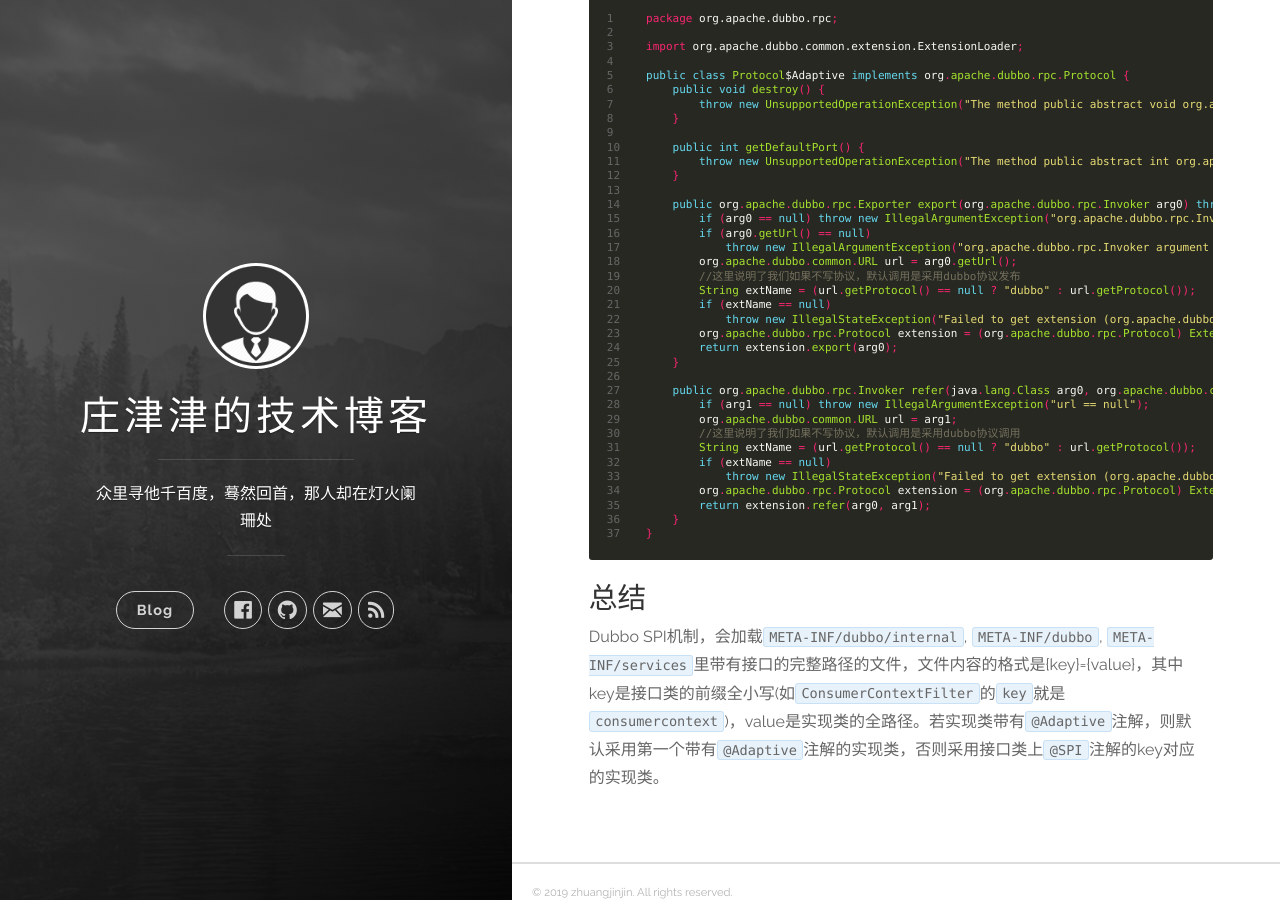
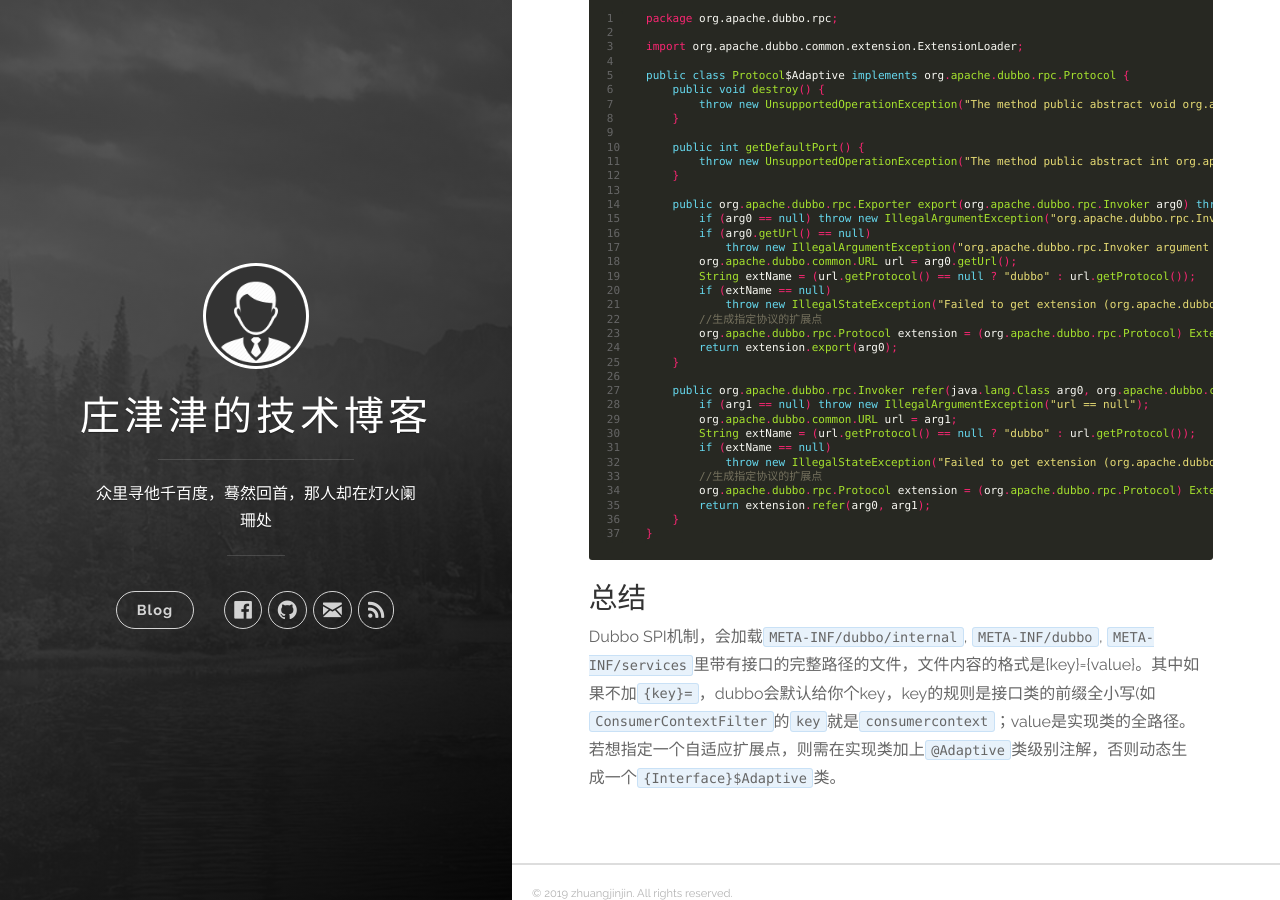
Before and after one commit to zhuangjinjin/zhuangjinjin.github.io, a Jekyll site: the page built from _posts/2019-05-13-Dubbo的SPI机制.md, in a window 1280 px wide and 900 px high, scrolled down 3953 px. Built offline with Jekyll 4.4.1, drawn with Linux system fonts in a browser that asks for light colours.

Commit message:
Update 2019-05-13-Dubbo的SPI机制.md

```diff
--- a/_posts/2019-05-13-Dubbo的SPI机制.md
+++ b/_posts/2019-05-13-Dubbo的SPI机制.md
@@ -154,10 +154,10 @@ public class Protocol$Adaptive implements org.apache.dubbo.rpc.Protocol {
         if (arg0.getUrl() == null)
             throw new IllegalArgumentException("org.apache.dubbo.rpc.Invoker argument getUrl() == null");
         org.apache.dubbo.common.URL url = arg0.getUrl();
-      	//这里说明了我们如果不写协议，默认调用是采用dubbo协议发布
         String extName = (url.getProtocol() == null ? "dubbo" : url.getProtocol());
         if (extName == null)
             throw new IllegalStateException("Failed to get extension (org.apache.dubbo.rpc.Protocol) name from url (" + url.toString() + ") use keys([protocol])");
+        //生成指定协议的扩展点
         org.apache.dubbo.rpc.Protocol extension = (org.apache.dubbo.rpc.Protocol) ExtensionLoader.getExtensionLoader(org.apache.dubbo.rpc.Protocol.class).getExtension(extName);
         return extension.export(arg0);
     }
@@ -165,10 +165,10 @@ public class Protocol$Adaptive implements org.apache.dubbo.rpc.Protocol {
     public org.apache.dubbo.rpc.Invoker refer(java.lang.Class arg0, org.apache.dubbo.common.URL arg1) throws org.apache.dubbo.rpc.RpcException {
         if (arg1 == null) throw new IllegalArgumentException("url == null");
         org.apache.dubbo.common.URL url = arg1;
-       	//这里说明了我们如果不写协议，默认调用是采用dubbo协议调用
         String extName = (url.getProtocol() == null ? "dubbo" : url.getProtocol());
         if (extName == null)
             throw new IllegalStateException("Failed to get extension (org.apache.dubbo.rpc.Protocol) name from url (" + url.toString() + ") use keys([protocol])");
+        //生成指定协议的扩展点
         org.apache.dubbo.rpc.Protocol extension = (org.apache.dubbo.rpc.Protocol) ExtensionLoader.getExtensionLoader(org.apache.dubbo.rpc.Protocol.class).getExtension(extName);
         return extension.refer(arg0, arg1);
     }
@@ -177,4 +177,4 @@ public class Protocol$Adaptive implements org.apache.dubbo.rpc.Protocol {
 
 ### 总结
 
-Dubbo SPI机制，会加载`META-INF/dubbo/internal`, `META-INF/dubbo`, `META-INF/services`里带有接口的完整路径的文件，文件内容的格式是{key}={value}，其中key是接口类的前缀全小写(如`ConsumerContextFilter`的`key`就是`consumercontext`)，value是实现类的全路径。若实现类带有`@Adaptive`注解，则默认采用第一个带有`@Adaptive`注解的实现类，否则采用接口类上`@SPI`注解的key对应的实现类。
+Dubbo SPI机制，会加载`META-INF/dubbo/internal`, `META-INF/dubbo`, `META-INF/services`里带有接口的完整路径的文件，文件内容的格式是{key}={value}。其中如果不加`{key}=`，dubbo会默认给你个key，key的规则是接口类的前缀全小写(如`ConsumerContextFilter`的`key`就是`consumercontext`；value是实现类的全路径。若想指定一个自适应扩展点，则需在实现类加上`@Adaptive`类级别注解，否则动态生成一个`{Interface}$Adaptive`类。
```
